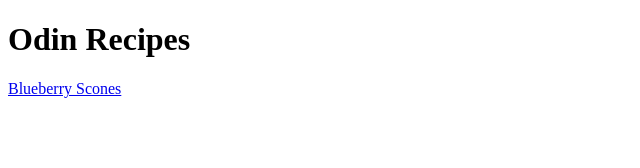
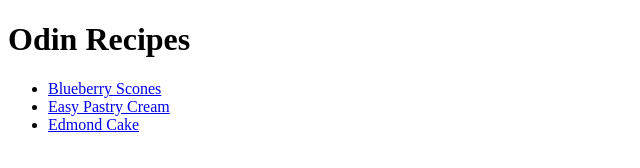
Before and after one commit to zhyssen/odin-recipes, a plain HTML site: page index.html in a window 1280 px wide. Shown: the whole page, without its empty margins (0-640 px from the left). Drawn offline with Linux system fonts and the light colour scheme.

Commit message:
Added 2 more recipes and included a link to the home/index page on each

```diff
--- a/index.html
+++ b/index.html
@@ -8,7 +8,21 @@
 </head>
 <body>
     <h1>Odin Recipes</h1>
-<a href="./recipes/scones.html">Blueberry Scones</a>
+    <ul>
+        <li>
+            <a href="./recipes/scones.html">Blueberry Scones</a>
+        </li>
+        <li>
+            <a href="./recipes/easy-pastry-cream.html">Easy Pastry Cream</a>
+        </li>
+        <li>
+            <a href="./recipes/edmond-cake.html">Edmond Cake</a>
+        </li>
+
+
+
+    </ul>
+
 
 </body>
 </html>
```
